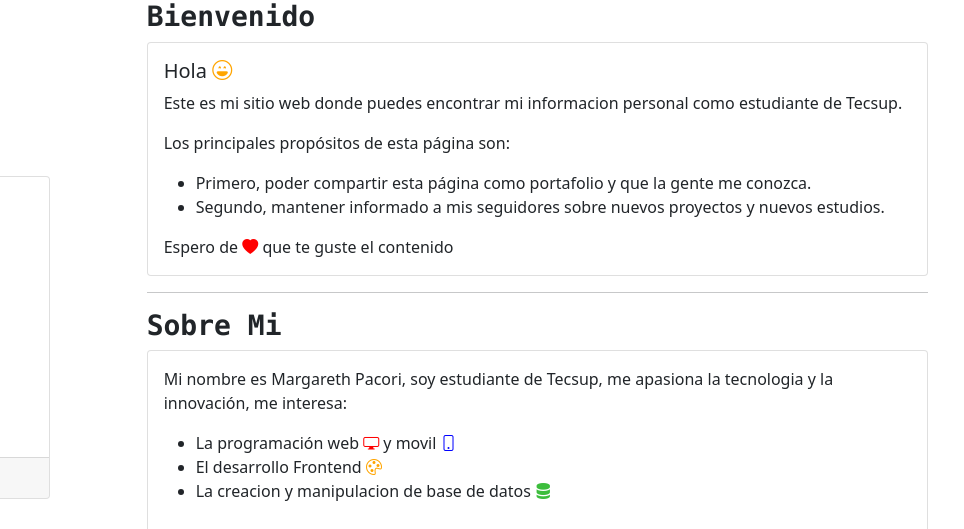
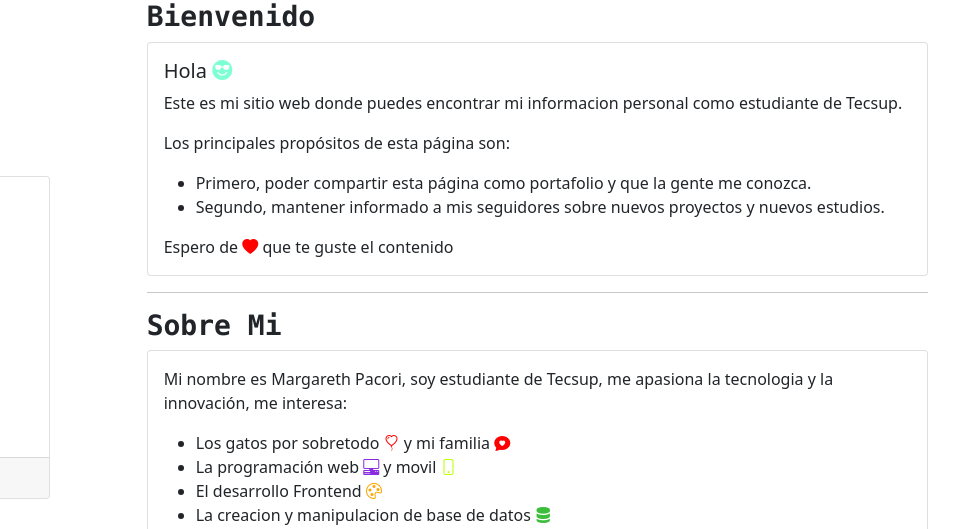
Before and after one commit to Wi4043/Wi4043.github.io, a plain HTML site: page index.html in a window 1280 px wide. Shown: the top 529 px of the page, 316-1280 px from the left. Drawn offline with nearby package versions, Linux system fonts and the light colour scheme.

Commit message:
primer commit

```diff
--- a/index.html
+++ b/index.html
@@ -7,6 +7,7 @@
         integrity="sha384-BmbxuPwQa2lc/FVzBcNJ7UAyJxM6wuqIj61tLrc4wSX0szH/Ev+nYRRuWlolflfl" crossorigin="anonymous">
     <link rel="stylesheet" href="https://cdn.jsdelivr.net/gh/devicons/devicon@v2.15.1/devicon.min.css">
     <link rel="stylesheet" href="https://cdn.jsdelivr.net/npm/bootstrap-icons@1.3.0/font/bootstrap-icons.css">
+    <link rel="stylesheet" href="https://cdn.jsdelivr.net/npm/bootstrap-icons@1.10.4/font/bootstrap-icons.css"">
     <link rel="stylesheet" href="./css/main.css">
     <link rel="stylesheet" href="./css/menu.css">
     <title>Portafolio - Margareth Pacori</title>
@@ -49,7 +50,7 @@
                     <h3 class="subtitle font-monospace" id="welcome">Bienvenido</h3>
                     <div class="card">
                         <div class="card-body">
-                            <h5 class="card-title">Hola <i class="bi bi-emoji-laughing" style="color:orange"></i> </h5>
+                            <h5 class="card-title">Hola <i class="bi bi-emoji-sunglasses-fill" style="color: aquamarine;"></i> </h5>
                             <p class="card-text">
                                 Este es mi sitio web donde puedes encontrar mi informacion personal como estudiante de Tecsup.
                             </p>
@@ -80,8 +81,12 @@
                             </p>
                             <ul>
                                 <li>
-                                    La programación web <i class="bi bi-display" style="color:red"></i> y movil <i
-                                        class="bi bi-phone" style="color:blue"></i>
+                                    Los gatos por sobretodo <i class="bi bi-balloon-heart" style="color: red;"></i> y mi familia <i class="bi bi-chat-heart-fill" style="color: red;"></i>
+
+                                </li>
+                                <li>
+                                    La programación web <i class="bi bi-pc-display-horizontal" style="color: blueviolet;"></i> y movil <i
+                                        class="bi bi-phone" style="color:rgb(187, 255, 0)"></i>
                                 </li>
                                 <li>
                                     El desarrollo Frontend <i class="bi bi-palette" style="color:orange"></i>
```
